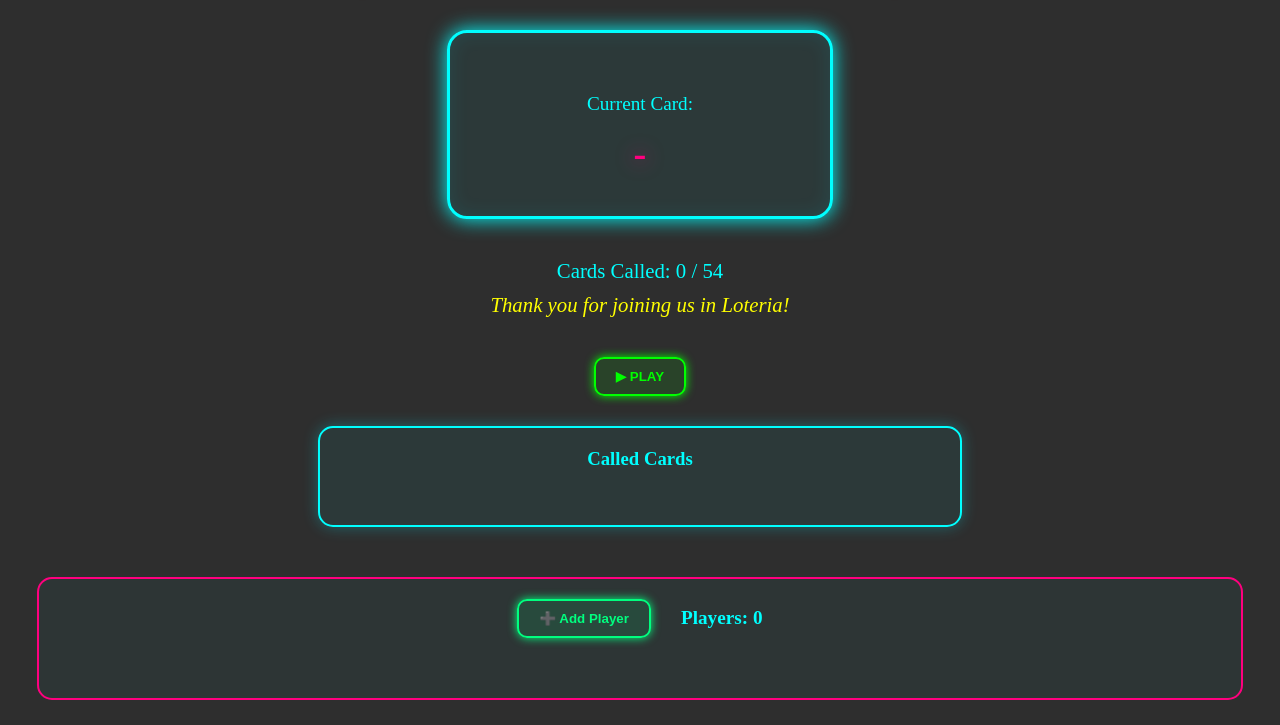
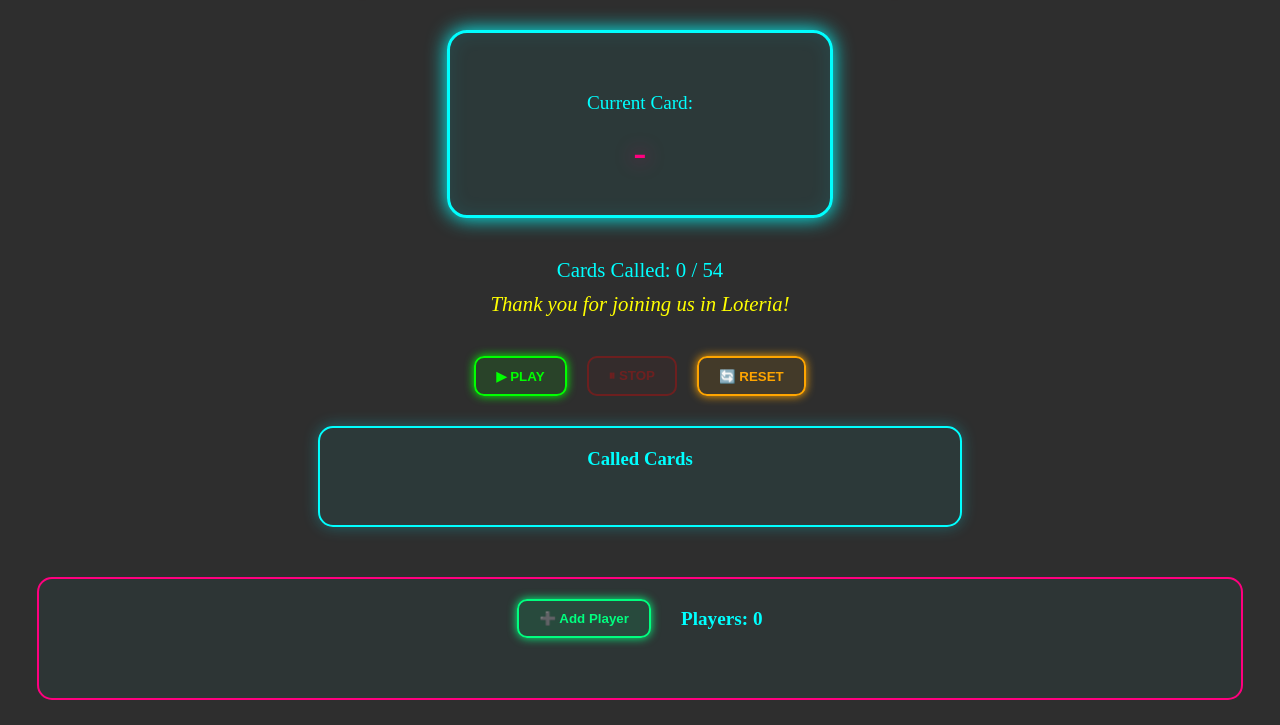
Before and after one commit to KLVasquez53/Cyber_Bingo, a plain HTML site: page game.html in a window 1280 px wide. Shown: the part 131-856 px from the top of the page. Drawn offline with Linux system fonts and the light colour scheme.

Commit message:
undo changes

```diff
--- a/game.html
+++ b/game.html
@@ -25,6 +25,8 @@
         <!-- Control Buttons -->
         <div class="button-group">
             <button id="playBtn" class="cyberpunk-btn btn-play">▶ PLAY</button>
+            <button id="stopBtn" class="cyberpunk-btn btn-stop" disabled>⏸ STOP</button>
+            <button id="resetBtn" class="cyberpunk-btn btn-reset">🔄 RESET</button>
         </div>
 
         <!-- Called Cards Display -->
```
